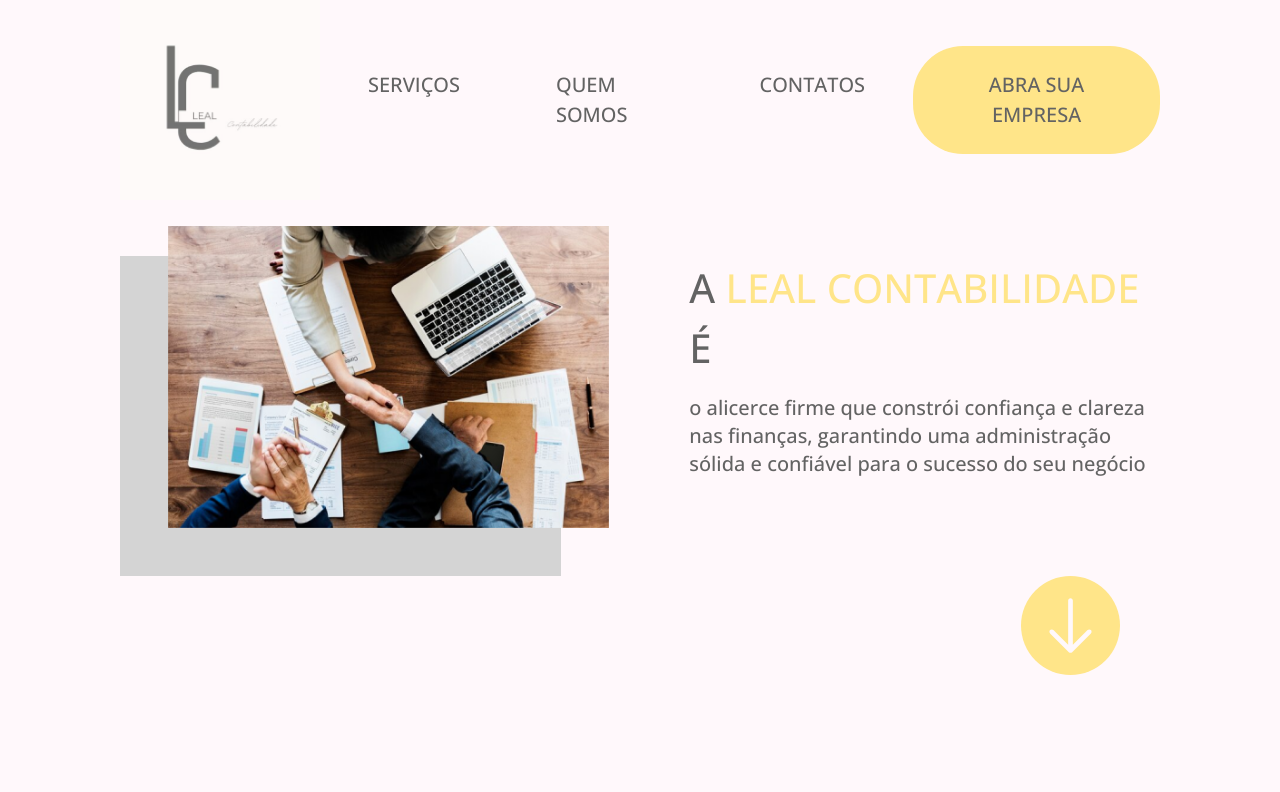
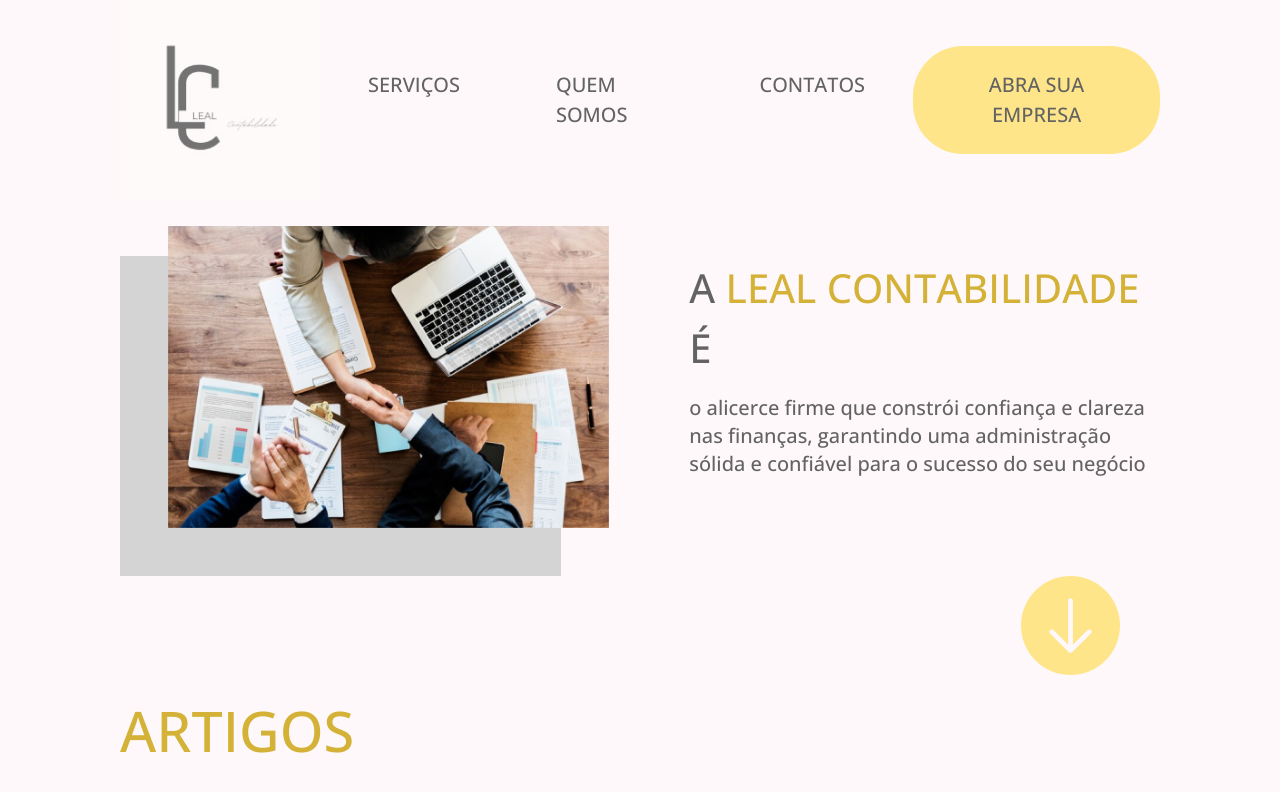
Before and after one commit to Nyir0/contabilidade, a React (Create React App) app: page / in a window 1280 px wide. Shown: the top 792 px of the page. Built offline with nearby package versions, Linux system fonts and the light colour scheme.

Commit message:
feat:secao de artigos criada

```diff
--- /dev/null
+++ b/src/components/Article.css
@@ -0,0 +1,5 @@
+h2{
+    font-size: 3.5rem;
+    color:var(--yellow-gold);
+    text-transform: uppercase;
+}
--- /dev/null
+++ b/src/components/Article.js
@@ -0,0 +1,15 @@
+import "../components/Article.css";
+
+export default function Article(){
+    return(
+        <>
+        <section className="mt-28">
+            <h2>Artigos</h2>
+            {/* Slides */}
+            <div>
+
+            </div>
+        </section>
+        </>
+    )
+}
--- a/src/components/Header.css
+++ b/src/components/Header.css
@@ -49,6 +49,9 @@ header button{
     button{
         padding: .75rem 1.5rem !important;
     }
+    #btn-page-down{
+        display: none;
+    }
 }
 
 @media screen and (max-width: 768px){
--- a/src/index.css
+++ b/src/index.css
@@ -9,6 +9,7 @@
 
 :root{
   --yellow-base:#ffe589;
+  --yellow-gold:#d4b237;
   --black-base:#636363;
   --black-light: #d4d4d4;
 }
--- a/src/pages/Home.js
+++ b/src/pages/Home.js
@@ -1,3 +1,5 @@
+import Article from '../components/Article';
+
 export default function Home() {
     return(
         <>
@@ -6,7 +8,7 @@ export default function Home() {
                 <img className="w-[30rem] absolute max-sm:static left-12 bottom-12" src="./images/banner1.webp" alt=""/>
             </div>
             <div className="w-[40vw] max-sm:w-full pb-24 max-sm:pb-4 max-sm:flex max-sm:flex-col max-sm:items-center">
-                <h1 className="uppercase mb-4 max-sm:text-2xl">A <span className="text-[var(--yellow-base)]">Leal contabilidade</span> é</h1>
+                <h1 className="uppercase mb-4 max-sm:text-2xl">A <span className="text-[var(--yellow-gold)]">Leal contabilidade</span> é</h1>
                 <p className="text-xl max-sm:text-center">
                 o alicerce firme que constrói confiança e clareza nas finanças, garantindo uma administração sólida e confiável para o sucesso do seu negócio
                 </p>
@@ -15,6 +17,7 @@ export default function Home() {
         <div id="btn-page-down" className="bg-[var(--yellow-base)] absolute right-40 rounded-full p-3">
             <img src="./images/icons/arrow-down.svg" alt="" width={75} height={75}/>
         </div>
+        <Article />
         </>
     )
 }
```
